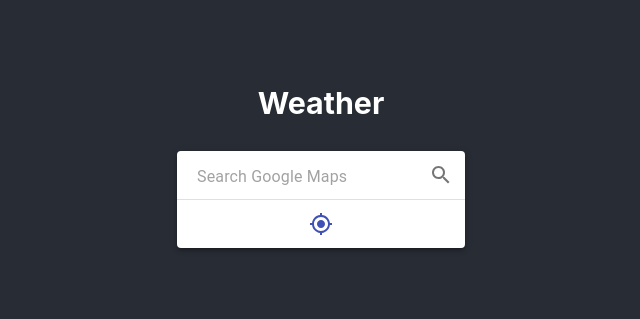
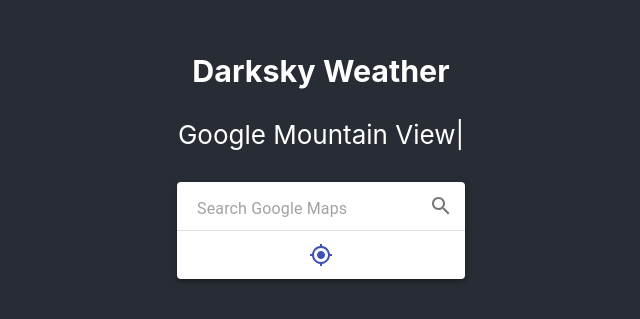
Before and after one commit to sagardesai90/darksky_app, a React (Create React App) app: page / in a window 1280 px wide. Shown: the part 249-568 px from the top of the page, without its empty margins (319-959 px from the left). Built offline with nearby package versions, Linux system fonts and the light colour scheme.

Commit message:
typewriter

```diff
--- a/package.json
+++ b/package.json
@@ -12,7 +12,8 @@
     "node-fetch": "^2.6.0",
     "react": "^16.12.0",
     "react-dom": "^16.12.0",
-    "react-scripts": "3.3.0"
+    "react-scripts": "3.3.0",
+    "react-typist": "^2.0.5"
   },
   "scripts": {
     "start": "react-scripts start",
--- a/src/components/Search.css
+++ b/src/components/Search.css
@@ -21,3 +21,7 @@
   margin-top: 2rem;
   margin-bottom: 2rem;
 }
+
+.myTypist {
+  margin-bottom: 2rem;
+}
--- a/src/components/Search.js
+++ b/src/components/Search.js
@@ -11,6 +11,8 @@
 import IconButton from "@material-ui/core/IconButton";
 import SearchIcon from "@material-ui/icons/Search";
 import Card from "@material-ui/core/Card";
+
+import Typist from "react-typist";
 
 class Search extends Component {
   constructor() {
@@ -88,7 +90,16 @@
   render() {
     return (
       <div>
-        <h3>Weather</h3>
+        <h3>Darksky Weather</h3>
+        <Typist className="myTypist">
+          <span>San Francisco</span>
+          <Typist.Backspace count={13} delay={200} />
+          <span>30 Rock NYC</span>
+          <Typist.Backspace count={11} delay={200} />
+          <span>Google Mountain View</span>
+          <Typist.Backspace count={20} delay={200} />
+          <span>Type any address...</span>
+        </Typist>
         <div className="search-bar">
           <Paper component="form" className="root" elevation={3}>
             <form onSubmit={this.submitSearch.bind(this)}>
--- a/src/components/SearchRes.js
+++ b/src/components/SearchRes.js
@@ -37,7 +37,7 @@
       setInterval(() => {
         // this.setState({ loading: "True" });
         this.getWeather([currLat, currLon]);
-      }, 30000);
+      }, 60000);
     }
   }
 
```
Also changed, not shown: 2 other files (tests, documents, lock files or other folders).
